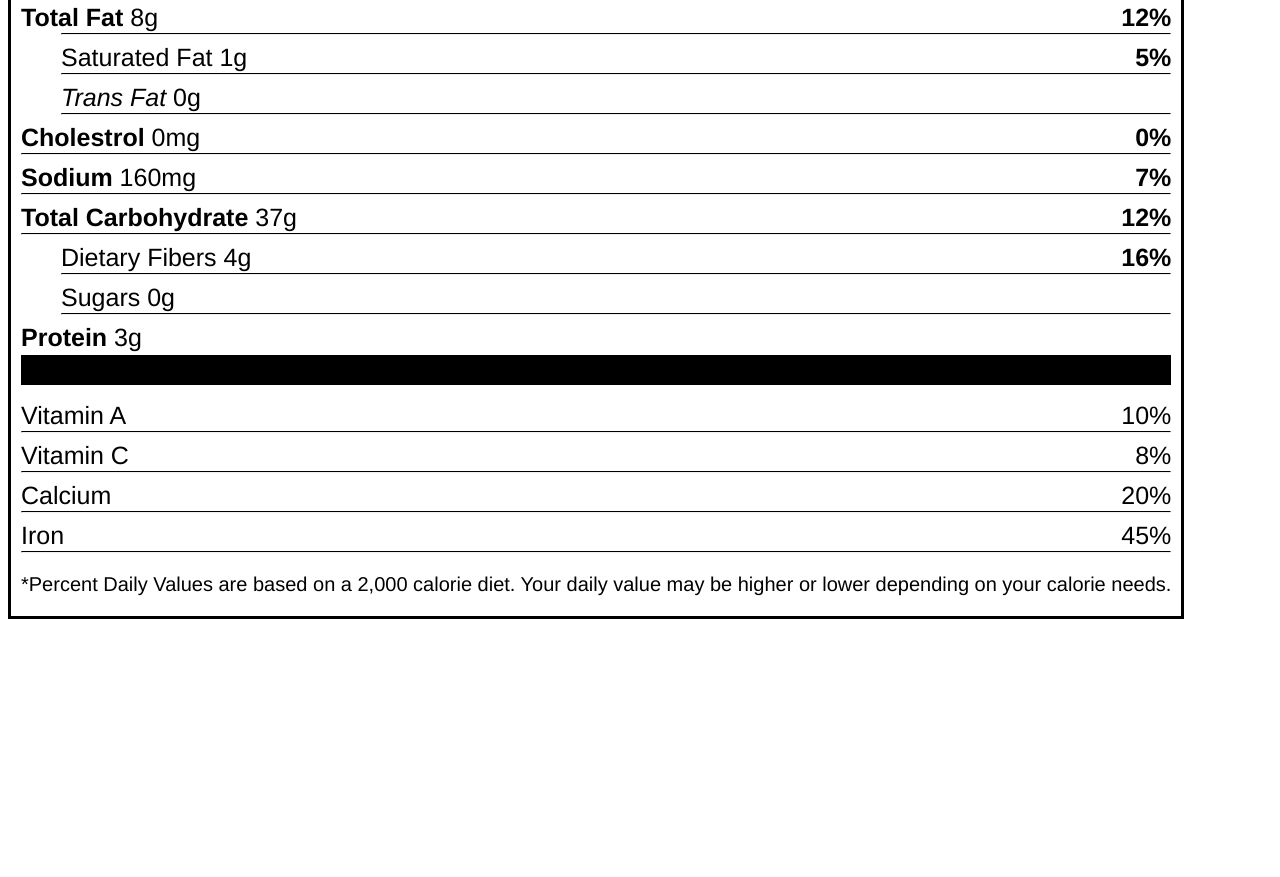
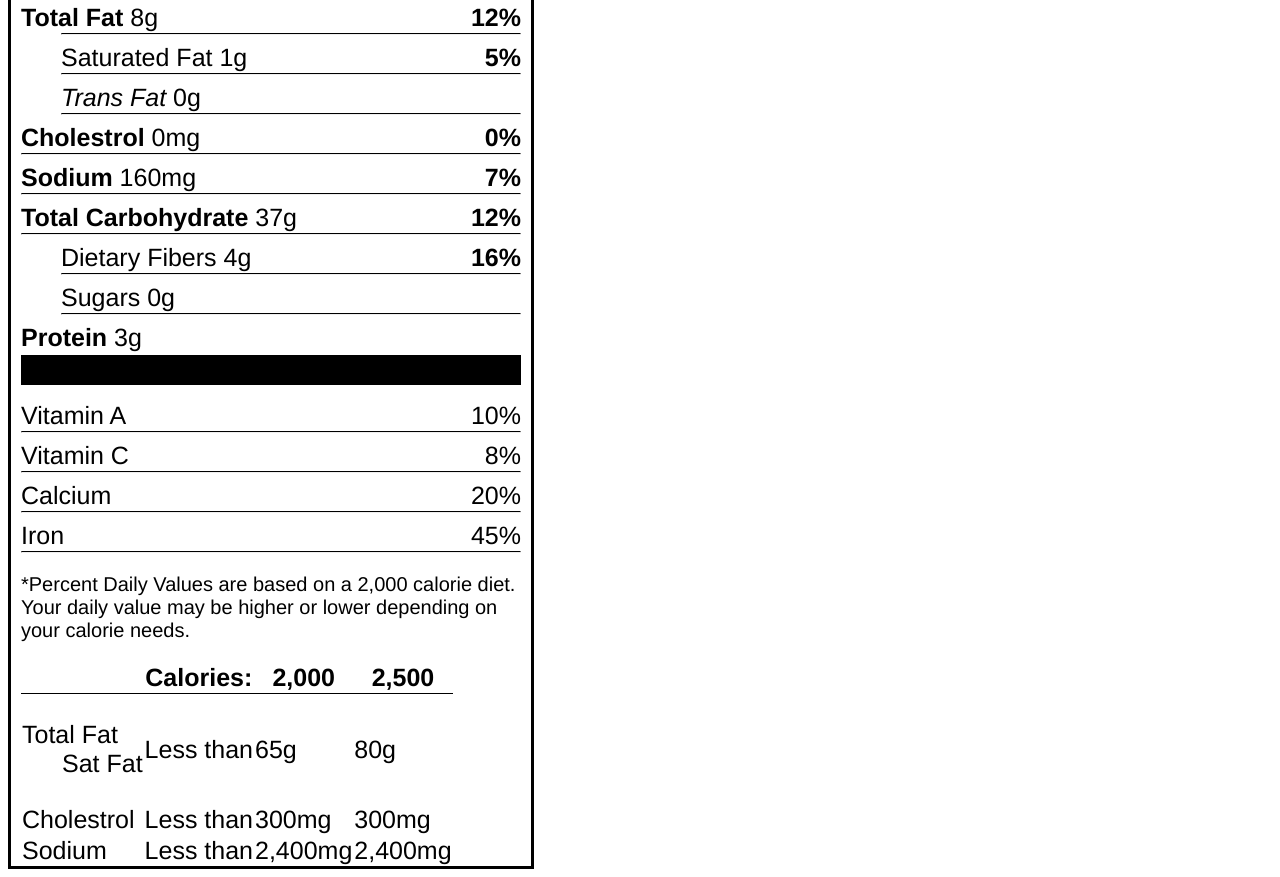
Before and after one commit to shsachdev/ls202, a plain HTML site: page practice_problems/tables/nutrition_facts.html in a window 1280 px wide. Shown: the part 363-1240 px from the top of the page. Before the commit the page ends 990 px from the top, so only its background shows below. Drawn offline with Linux system fonts and the light colour scheme.

Commit message:
how to insert descriptive list into table

```diff
--- a/practice_problems/tables/nutrition_facts.html
+++ b/practice_problems/tables/nutrition_facts.html
@@ -60,5 +60,42 @@
       Your daily value may be higher or lower depending on
       your calorie needs.
     </p>
+    <table>
+      <tr>
+        <th></th>
+        <th>Calories:</th>
+        <th>2,000</th>
+        <th>2,500</th>
+      </tr>
+
+      <tr>
+        <td>
+          <dl>
+            <dt>Total Fat</dt>
+            <dd>Sat Fat</dd>
+          </dl>
+        </td>
+        <td>
+          Less than
+        </td>
+        <td>65g</td>
+        <td>80g</td>
+      </tr>
+
+      <tr>
+        <td>Cholestrol</td>
+        <td>Less than</td>
+        <td>300mg</td>
+        <td>300mg</td>
+      </tr>
+
+      <tr>
+        <td>Sodium</td>
+        <td>Less than</td>
+        <td>2,400mg</td>
+        <td>2,400mg</td>
+      </tr>
+
+    </table>
   </body>
 </html>
--- a/practice_problems/tables/stylesheet.css
+++ b/practice_problems/tables/stylesheet.css
@@ -1,9 +1,11 @@
 body {
+
   font-family: Helvetica;
   border: solid black;
   display: inline-block;
   padding-right: 10px;
   padding-left: 10px;
+  width: 500px;
 }
 
 p {
@@ -57,3 +59,16 @@ h3 {
   font-weight: normal;
   margin-bottom: 1px;
 }
+
+table {
+  border-collapse: collapse;
+}
+
+th {
+  border-bottom: 1px solid black;
+  font-size: 25px;
+}
+
+tr {
+  font-size: 25px;
+}
```
